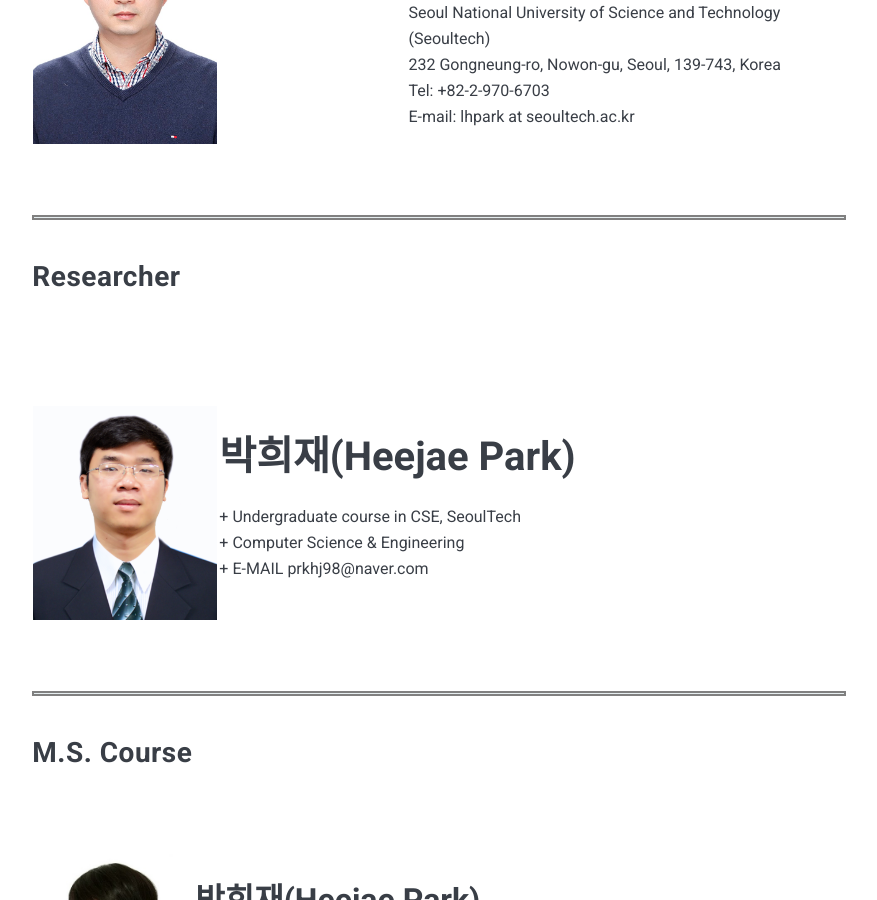
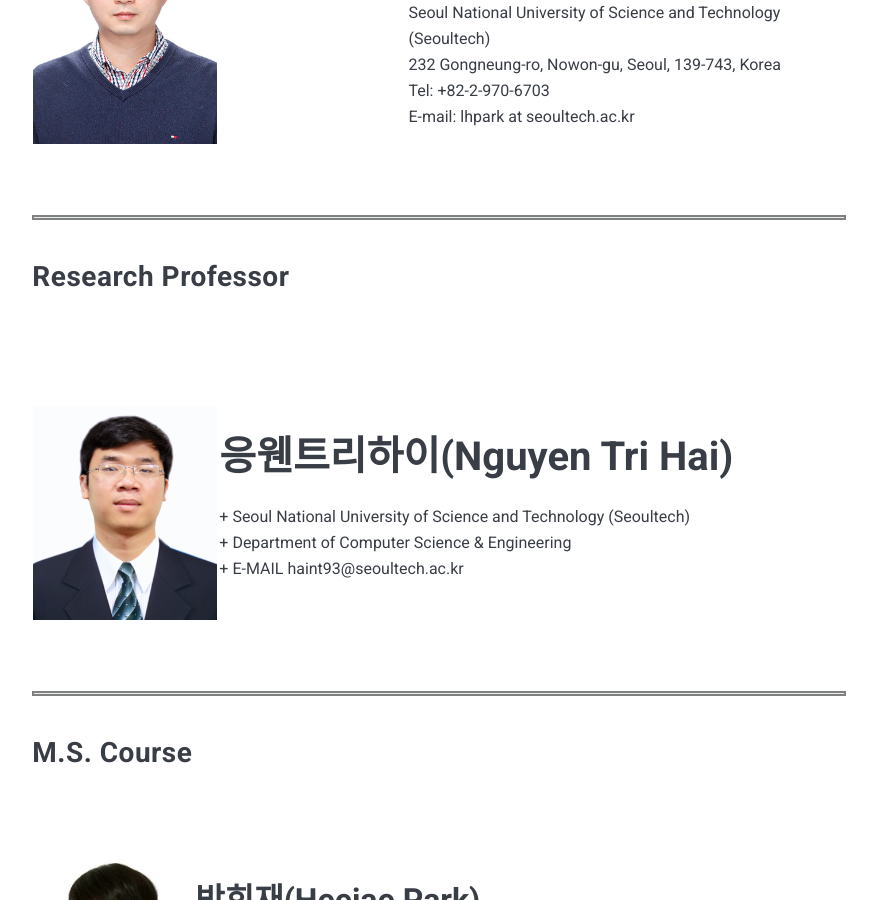
Before and after one commit to icelab-2020/HeeJaeMon123.github.io, a Jekyll site: the page built from _pages/01_members.md, in a window 1280 px wide and 900 px high, scrolled down 537 px. Shown: the whole window, without its empty margins (201-1078 px from the left). Built offline with Jekyll 4.4.1, drawn with Linux system fonts in a browser that asks for light colours; nearby versions of some CDN libraries.

Commit message:
Update 01_members.md

```diff
--- a/_pages/01_members.md
+++ b/_pages/01_members.md
@@ -14,11 +14,11 @@
 
 <hr style="border:2px solid gray">
 
-## Researcher
+## Research Professor
 
 |    |  <img width=400/>  |
 |:---|:---|
-| ![iot]({{site.baseurl}}/images/tri.png){: width="184" height="248"} | <b><span style="font-size:250%">박희재(Heejae Park)</span></b><br><br> + Undergraduate course in CSE, SeoulTech   <br> + Computer Science & Engineering  <br> + E-MAIL   prkhj98@naver.com |
+| ![iot]({{site.baseurl}}/images/tri.png){: width="184" height="248"} | <b><span style="font-size:250%">응웬트리하이(Nguyen Tri Hai)</span></b><br><br> + Seoul National University of Science and Technology (Seoultech)   <br> + Department of Computer Science & Engineering  <br> + E-MAIL   haint93@seoultech.ac.kr |
 
 <hr style="border:2px solid gray">
 
```
